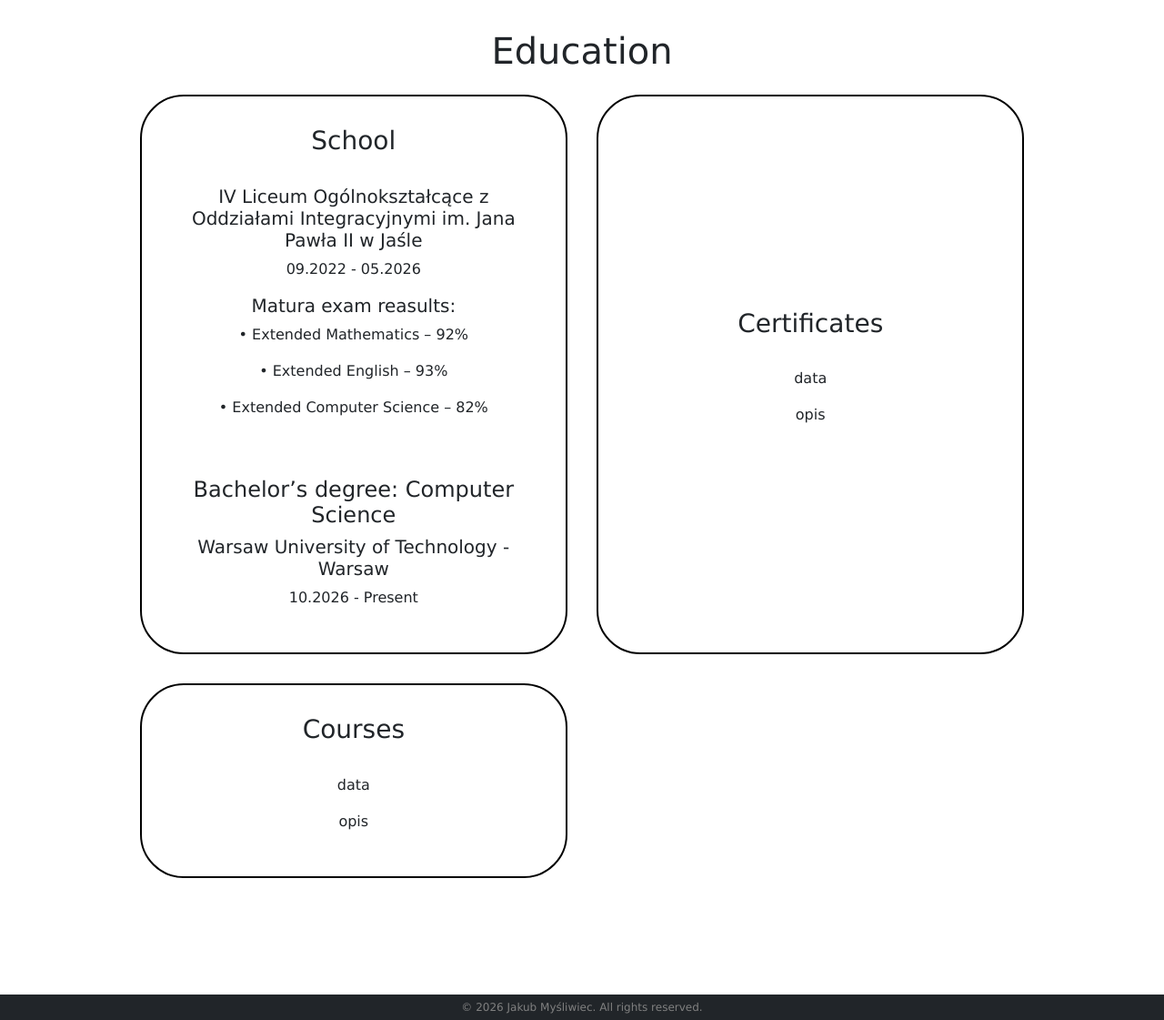
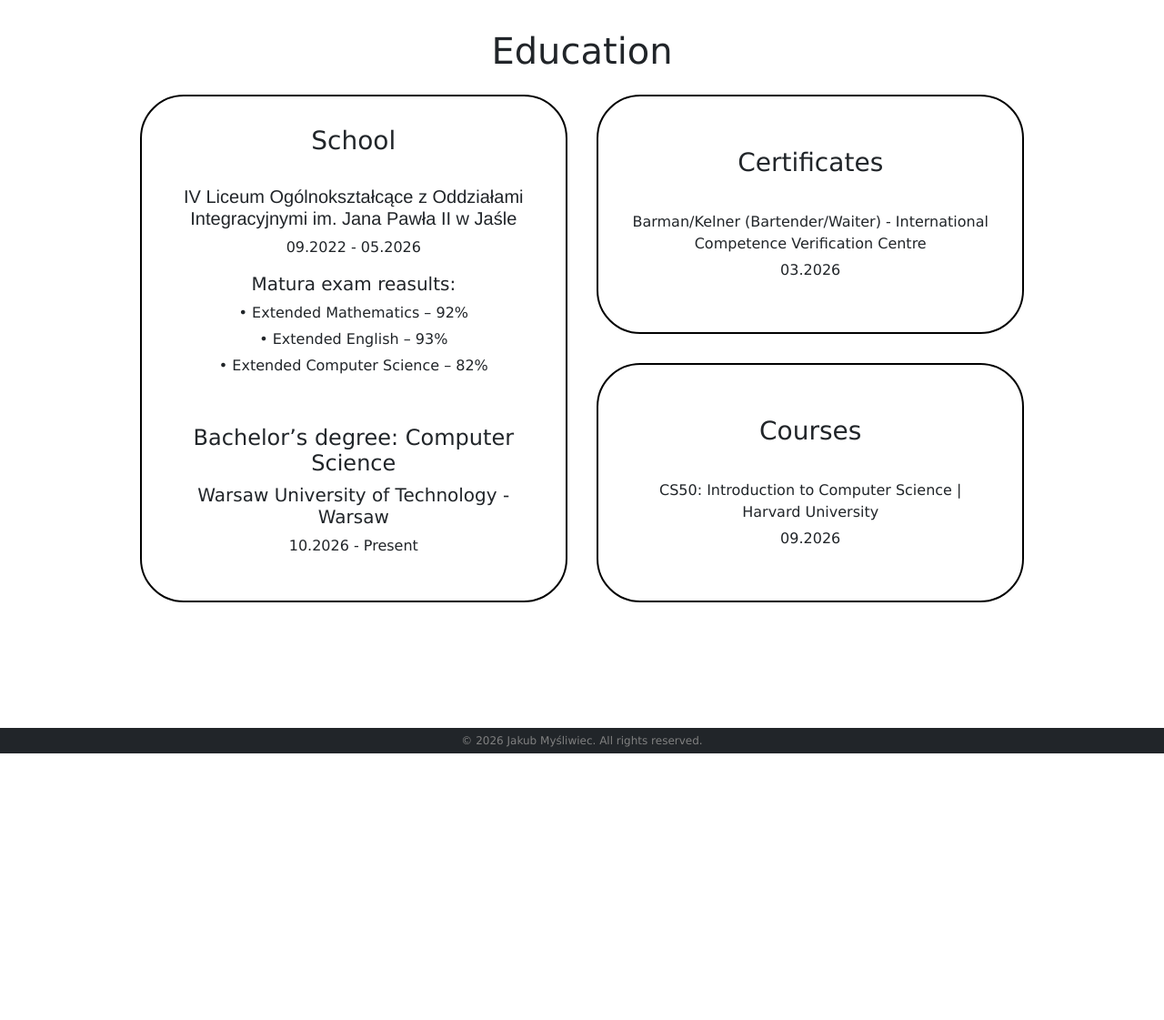
Before and after one commit to mysliwego/Portfolio, a Flask app: page /education in a window 1280 px wide. Shown: the part 59-1180 px from the top of the page at 91% size. After the commit the page ends 887 px from the top, so only its background shows below. Run offline with Flask 3, Linux system fonts and the light colour scheme; some libraries are stand-ins or nearby versions.

Commit message:
Improve education layout

```diff
--- a/static/styles.css
+++ b/static/styles.css
@@ -347,7 +347,11 @@ span {
     display: grid;
     grid-template-columns: repeat(auto-fit, minmax(300px, 1fr));
     grid-template-columns: 1fr 1fr;
+    grid-template-rows: 1fr 1fr;
     gap: 2rem;
+}
+.school-card {
+    grid-row: 1 / 3;
 }
 .education-card {
     padding: 2rem 2rem;
@@ -373,3 +377,15 @@ span {
         grid-template-columns: 1fr;
     }
 }
+#Lo {
+    font-family: 'Franklin Gothic Medium', 'Arial Narrow', Arial, sans-serif !important;
+}
+.course p{
+    margin: 0;
+}
+.certificate p{
+    margin: 0;
+}
+.description p{
+    margin: 5px;
+}
--- a/templates/education.html
+++ b/templates/education.html
@@ -8,10 +8,10 @@
 
         <div class="education-container">
 
-            <div class="education-card">
+            <div class="education-card school-card">
                 <h3>School</h3>
                 <div class="school">
-                    <h5>IV Liceum Ogólnokształcące z Oddziałami Integracyjnymi im. Jana Pawła II w Jaśle</h5>
+                    <h5 id="Lo">IV Liceum Ogólnokształcące z Oddziałami Integracyjnymi im. Jana Pawła II w Jaśle</h5>
                     <div class="date">
                         <p>09.2022 - 05.2026</p>
                     </div>
@@ -37,12 +37,12 @@
             <div class="education-card">
                 <h3>Certificates</h3>
                 <div class="certificate">
-                    <div class="date">
-                        <p>data</p>
+                    <div class="description">
+                        <p>Barman/Kelner (Bartender/Waiter) - International Competence Verification Centre</p>
                     </div>
 
-                    <div class="description">
-                        <p>opis</p>
+                    <div class="date">
+                        <p>03.2026</p>
                     </div>
                 </div>
             </div>
@@ -50,12 +50,12 @@
             <div class="education-card">
                 <h3>Courses</h3>
                 <div class="course">
-                    <div class="date">
-                        <p>data</p>
+                    <div class="description">
+                        <p>CS50: Introduction to Computer Science | Harvard University</p>
                     </div>
 
-                    <div class="description">
-                        <p>opis</p>
+                    <div class="date">
+                        <p>09.2026</p>
                     </div>
                 </div>
             </div>
```
